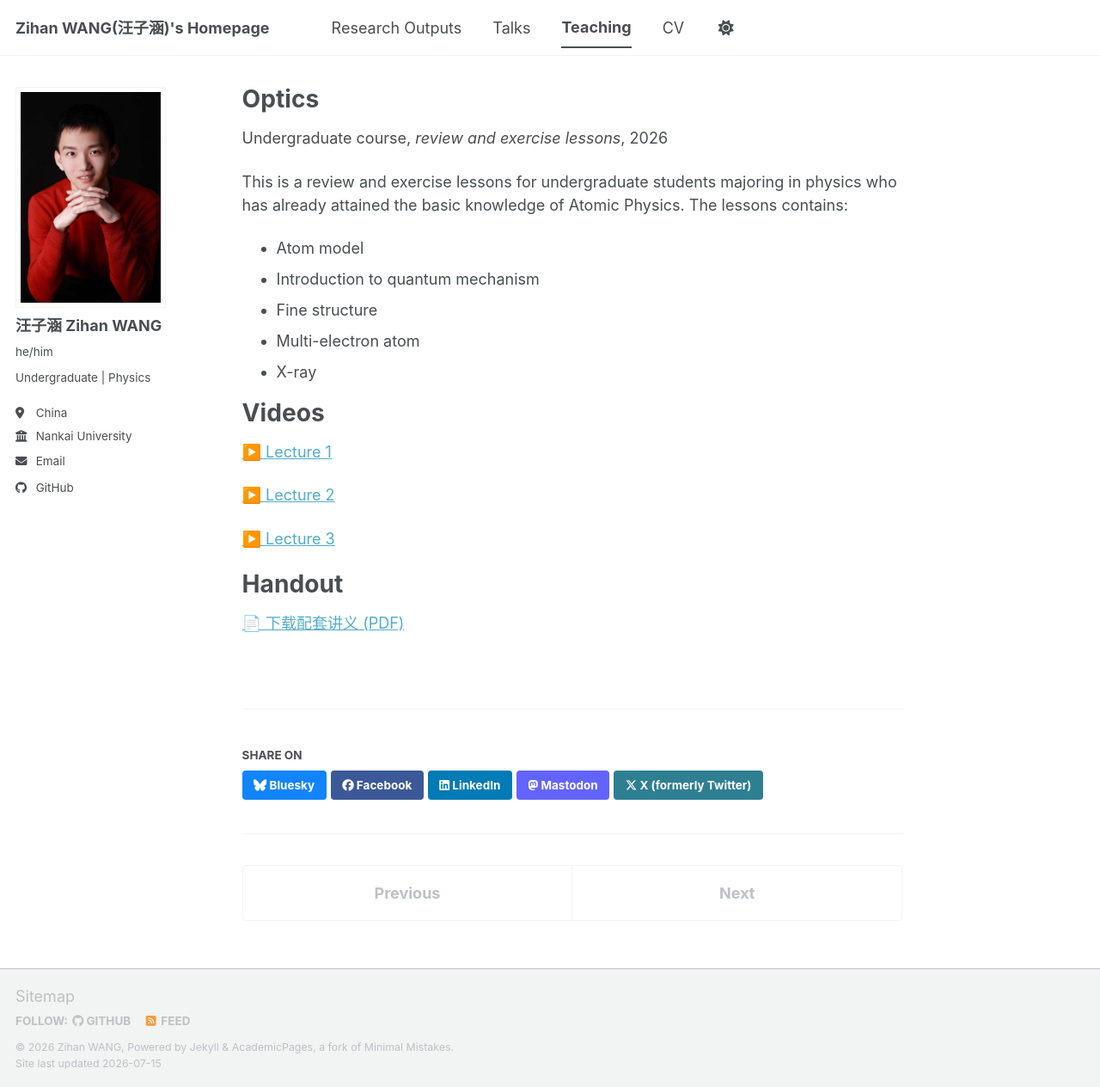
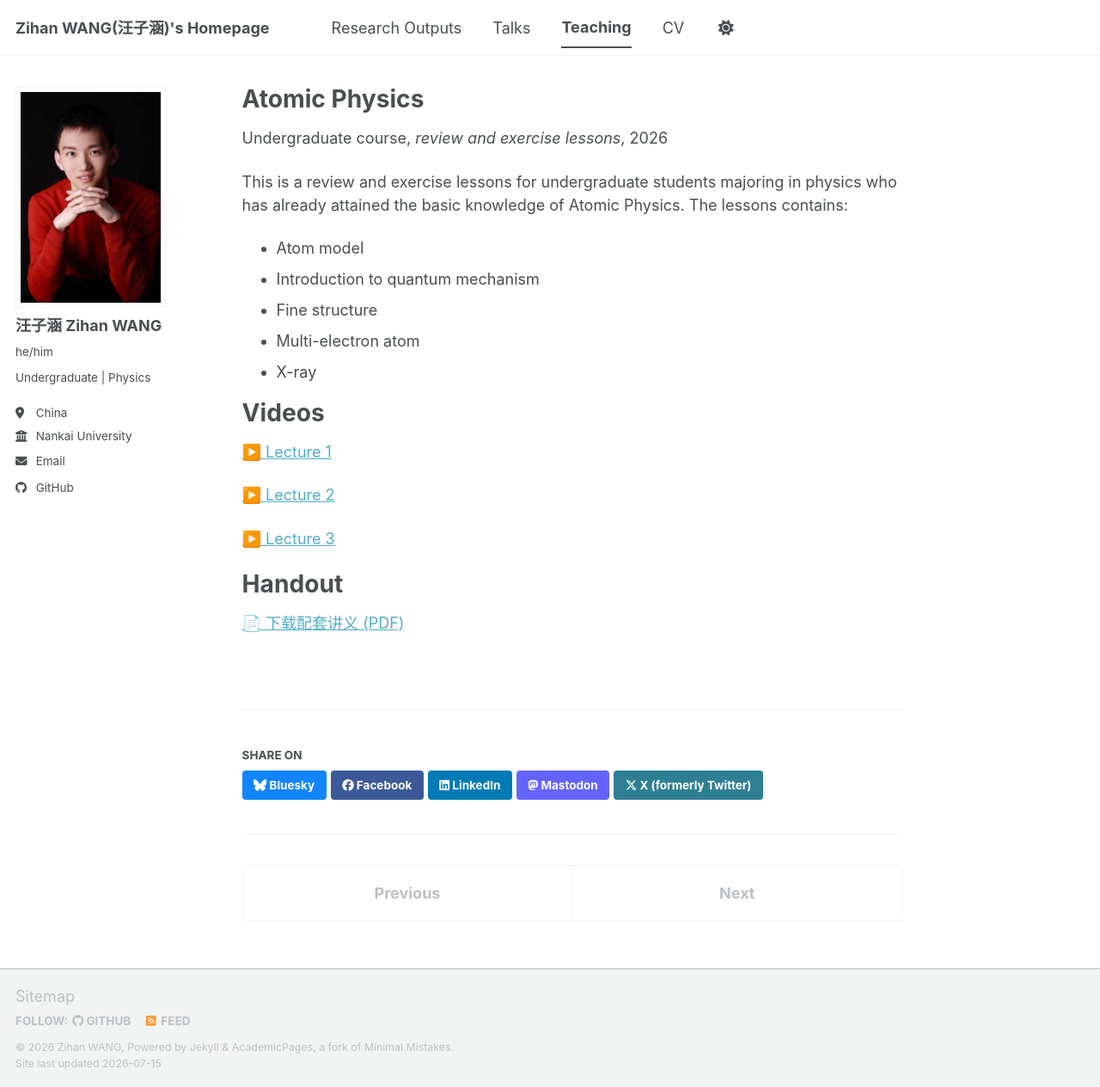
Before and after one commit to zhwang6626/zhwang6626.github.io, a Jekyll site: the page built from _teaching/2026-spring-teaching-1.md, in a window 1280 px wide and 1264 px high. Shown: the whole window at 86% size. Built offline with Jekyll 4.4.1, drawn with Linux system fonts in a browser that asks for light colours; a script bundle is joined from its source files by our own code; library files that are not in the unit come from our copies.

Commit message:
Change course title from 'Optics' to 'Atomic Physics'

```diff
--- a/_teaching/2026-spring-teaching-1.md
+++ b/_teaching/2026-spring-teaching-1.md
@@ -1,5 +1,5 @@
 ---
-title: "Optics"
+title: "Atomic Physics"
 collection: teaching
 type: "Undergraduate course"
 permalink: /teaching/2026-spring-teaching-1
```
